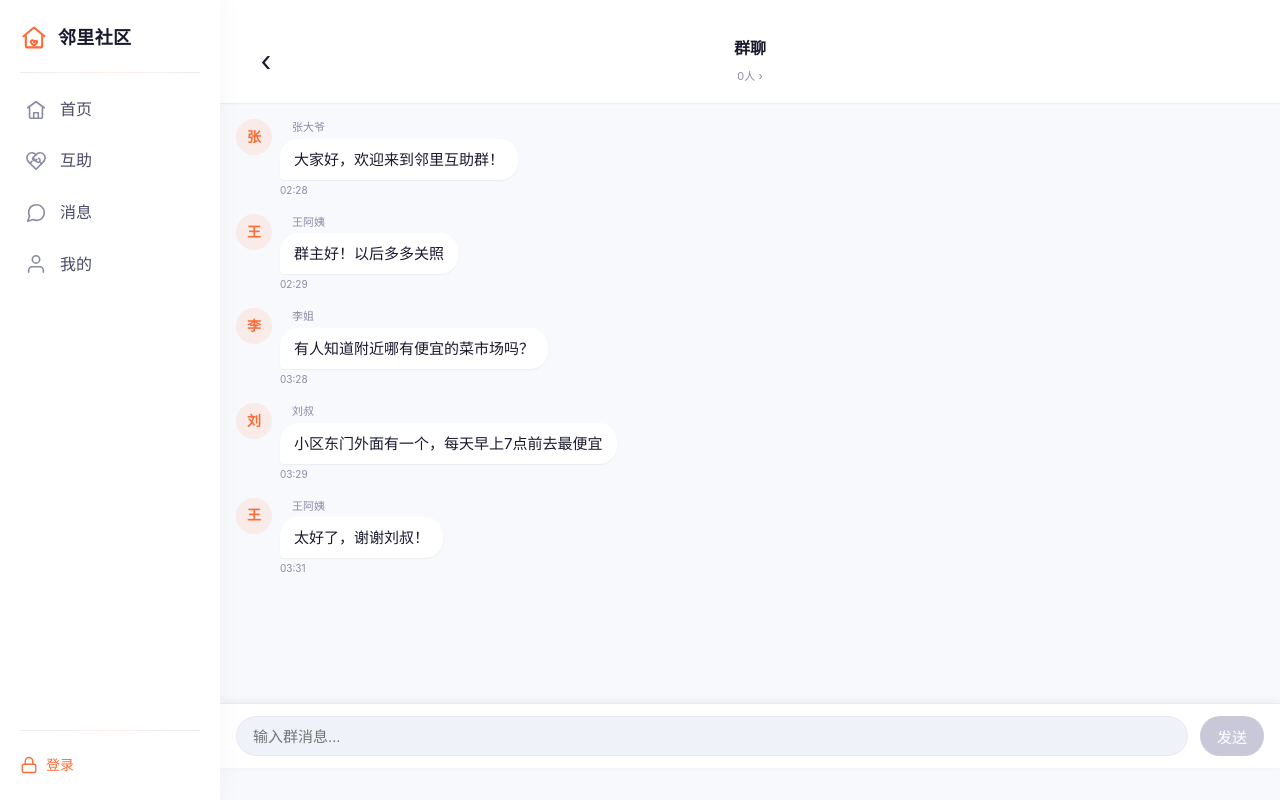
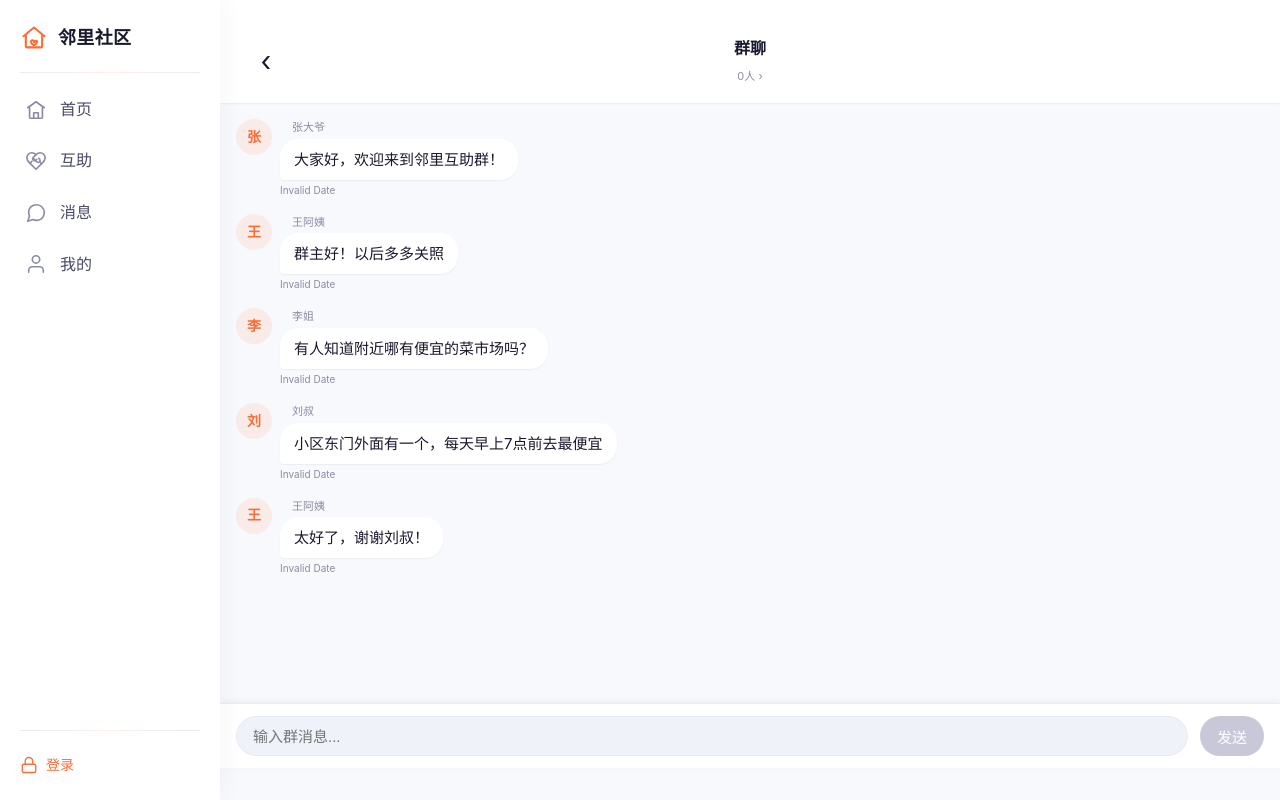
Before and after one commit to xiaoxiaozhitongxue/linli-community, a Vue app: page /#/pages/messages/group in a window 1280 px wide. Built offline with nearby package versions, Linux system fonts and the light colour scheme.

Commit message:
fix: 时间戳统一 - 互助详情/搜索页时间显示错误,消息页加e12防护

```diff
--- a/src/pages/ai-helper/detail.vue
+++ b/src/pages/ai-helper/detail.vue
@@ -224,7 +224,7 @@ function getStatusName(status: string): string {
 
 function formatTime(time: string | number): string {
   if (!time) return ''
-  const date = new Date(Number(time))
+  const date = new Date(Number(time) > 1e12 ? Number(time) : Number(time) * 1000)
   if (isNaN(date.getTime())) return String(time)
   const month = String(date.getMonth() + 1).padStart(2, '0')
   const day = String(date.getDate()).padStart(2, '0')
--- a/src/pages/index/index.vue
+++ b/src/pages/index/index.vue
@@ -1114,14 +1114,14 @@ onUnmounted(() => {
 .quick-card {
   background: var(--color-bg-secondary);
   border-radius: var(--radius-lg);
-  width: calc(50% - 6px);
-  padding: var(--spacing-lg);
+  padding: 14px;
   cursor: pointer;
   box-shadow: var(--shadow-sm);
   transition: transform var(--transition-fast), box-shadow var(--transition-fast);
   min-height: 72px;
   display: flex;
   align-items: center;
+  overflow: hidden;
 }
 
 .quick-card:active {
@@ -1140,19 +1140,23 @@ onUnmounted(() => {
 .quick-card-inner {
   display: flex;
   flex-direction: column;
+  gap: 4px;
+  flex: 1;
+  min-width: 0;
+  overflow: hidden;
+}
+
+.quick-card-head {
+  display: flex;
+  align-items: center;
   gap: 6px;
-  flex: 1;
-}
-
-.quick-card-head {
-  display: flex;
-  align-items: center;
-  gap: 8px;
+  min-width: 0;
 }
 
 .quick-icon {
   line-height: 1;
   color: var(--color-primary);
+  flex-shrink: 0;
 }
 
 .quick-health .quick-icon {
@@ -1160,29 +1164,39 @@ onUnmounted(() => {
 }
 
 .quick-name {
-  font-size: 15px;
+  font-size: 14px;
   font-weight: var(--font-weight-semibold);
   color: var(--color-text-primary);
+  white-space: nowrap;
+  overflow: hidden;
+  text-overflow: ellipsis;
 }
 
 .quick-card-foot {
   display: flex;
   align-items: center;
   justify-content: space-between;
+  min-width: 0;
+  gap: 6px;
 }
 
 .quick-hint {
   font-size: 12px;
   color: var(--color-text-tertiary);
+  white-space: nowrap;
+  overflow: hidden;
+  text-overflow: ellipsis;
 }
 
 .quick-badge {
-  font-size: 11px;
+  font-size: 10px;
   font-weight: var(--font-weight-semibold);
   color: var(--color-primary);
   background: var(--color-primary-soft);
-  padding: 3px 10px;
+  padding: 2px 8px;
   border-radius: var(--radius-full);
+  flex-shrink: 0;
+  white-space: nowrap;
 }
 
 .section {
--- a/src/pages/messages/chat.vue
+++ b/src/pages/messages/chat.vue
@@ -85,7 +85,8 @@ const hasMore = ref(false)
 
 const formatTime = (timeStr: string | number) => {
   if (!timeStr) return ''
-  const time = new Date(typeof timeStr === 'number' ? timeStr * 1000 : timeStr)
+  const ts = typeof timeStr === 'number' ? timeStr : Number(timeStr)
+  const time = new Date(ts > 1e12 ? ts : ts * 1000)
   return time.toLocaleTimeString('zh-CN', { hour: '2-digit', minute: '2-digit' })
 }
 
--- a/src/pages/messages/group.vue
+++ b/src/pages/messages/group.vue
@@ -133,7 +133,8 @@ const hasMore = ref(false)
 
 const formatTime = (timeStr: string | number) => {
   if (!timeStr) return ''
-  const time = new Date(typeof timeStr === 'number' ? timeStr * 1000 : timeStr)
+  const ts = typeof timeStr === 'number' ? timeStr : Number(timeStr)
+  const time = new Date(ts > 1e12 ? ts : ts * 1000)
   return time.toLocaleTimeString('zh-CN', { hour: '2-digit', minute: '2-digit' })
 }
 
--- a/src/pages/messages/index.vue
+++ b/src/pages/messages/index.vue
@@ -251,8 +251,9 @@ const groupUnread = computed(() => groupChats.value.reduce((sum, m) => sum + m.u
 
 const formatTime = (timeStr: string | number) => {
   if (!timeStr) return ''
+  const ts = typeof timeStr === 'number' ? timeStr : Number(timeStr)
+  const time = new Date(ts > 1e12 ? ts : ts * 1000)
   const now = new Date()
-  const time = new Date(typeof timeStr === 'number' ? timeStr * 1000 : timeStr)
   const diff = now.getTime() - time.getTime()
   const minutes = Math.floor(diff / 60000)
   const hours = Math.floor(diff / 3600000)
--- a/src/pages/search/index.vue
+++ b/src/pages/search/index.vue
@@ -243,7 +243,7 @@ function getTypeName(type: string): string {
 }
 
 function formatShortTime(timestamp: number) {
-  const date = new Date(timestamp)
+  const date = new Date(timestamp > 1e12 ? timestamp : timestamp * 1000)
   const month = String(date.getMonth() + 1).padStart(2, '0')
   const day = String(date.getDate()).padStart(2, '0')
   return `${month}月${day}日`
```
Also changed, not shown: 1 other file (tests, documents, lock files or other folders).
